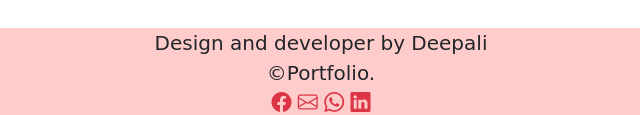
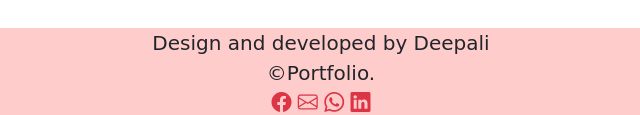
Before and after one commit to deepali-chamkeri/myportfolio, a plain HTML site: page projects.html in a window 1280 px wide. Shown: the part 1577-1692 px from the top of the page, 319-959 px from the left. Drawn offline with nearby package versions, Linux system fonts and the light colour scheme; a web font is replaced by a local one.

Commit message:
Update projects.html

```diff
--- a/projects.html
+++ b/projects.html
@@ -137,7 +137,7 @@
 		<div class="container-fluid">
 		<div class="row">
 		<div class="col-md-12 mt-2 text-center bg-info1 text-dark footer">
-			   <div>Design and developer by Deepali<br>
+			   <div>Design and developed by Deepali<br>
 			 &copy;Portfolio.<br>
 			 <div>
 				 <a href="https://www.facebook.com/deepali.kanal" target="_blank"><i class="bi bi-facebook text-danger"></i></a>
```
